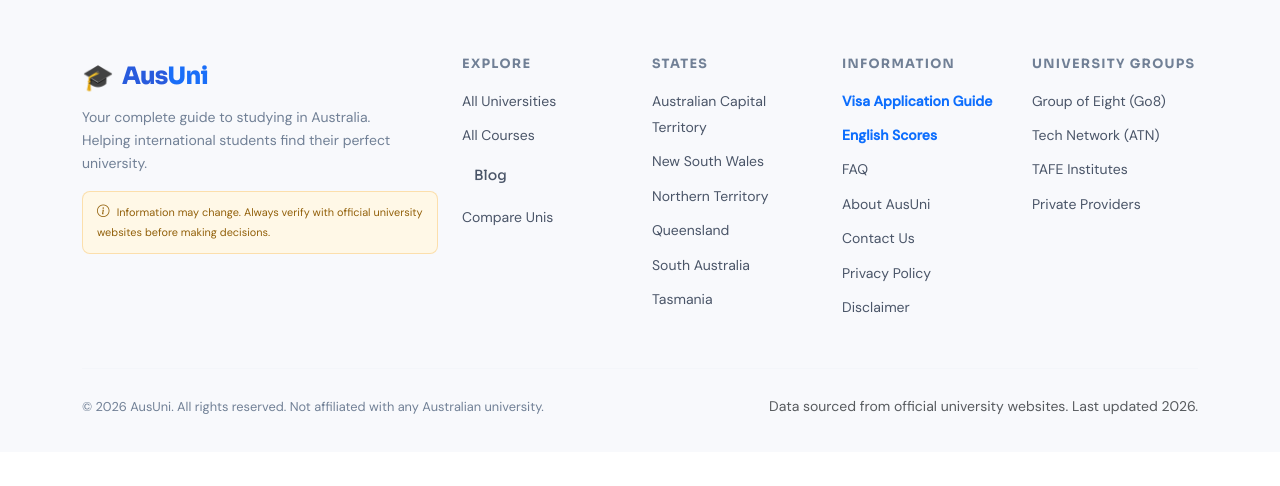
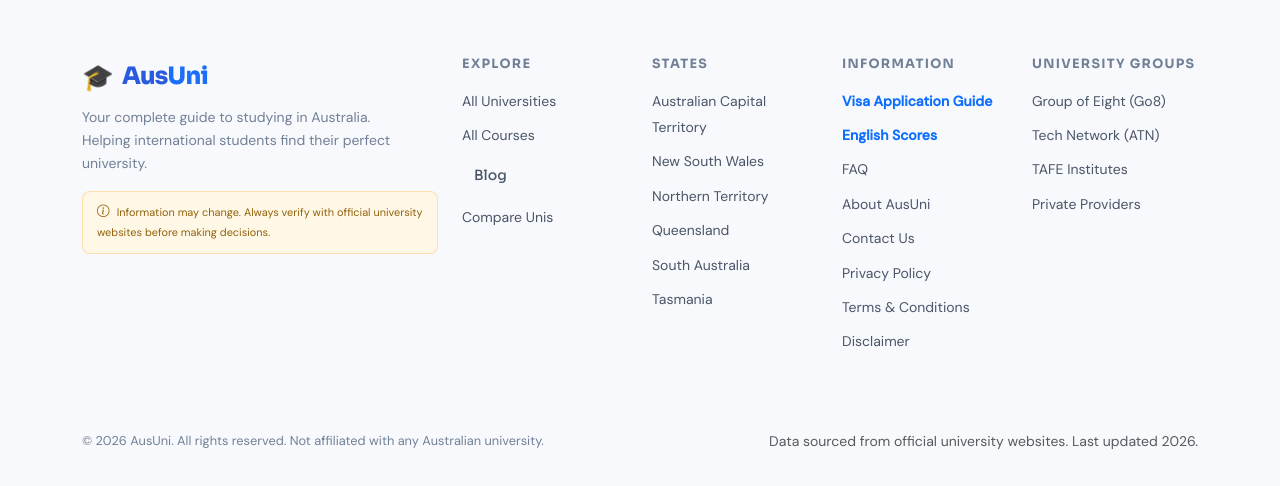
Before and after one commit to Pratiixdn/AusUni, a Django app: page /blog/ in a window 1280 px wide. Shown: the part 348-834 px from the top of the page. Before the commit the page ends 763 px from the top, so only its background shows below. Run offline with Django 4.2, Linux system fonts and the light colour scheme; data comes from the database, SQL or seed files in the repository; data that the repository does not hold is empty.

Commit message:
Update base.html

```diff
--- a/templates/base.html
+++ b/templates/base.html
@@ -184,6 +184,7 @@
                         <li><a href="{% url 'about' %}">About AusUni</a></li>
                         <li><a href="{% url 'contact' %}">Contact Us</a></li>
                         <li><a href="{% url 'privacy_policy' %}">Privacy Policy</a></li>
+                        <li><a href="{% url 'terms' %}">Terms & Conditions</a></li>
                         <li><a href="{% url 'disclaimer' %}">Disclaimer</a></li>
                     </ul>
                 </div>
```
